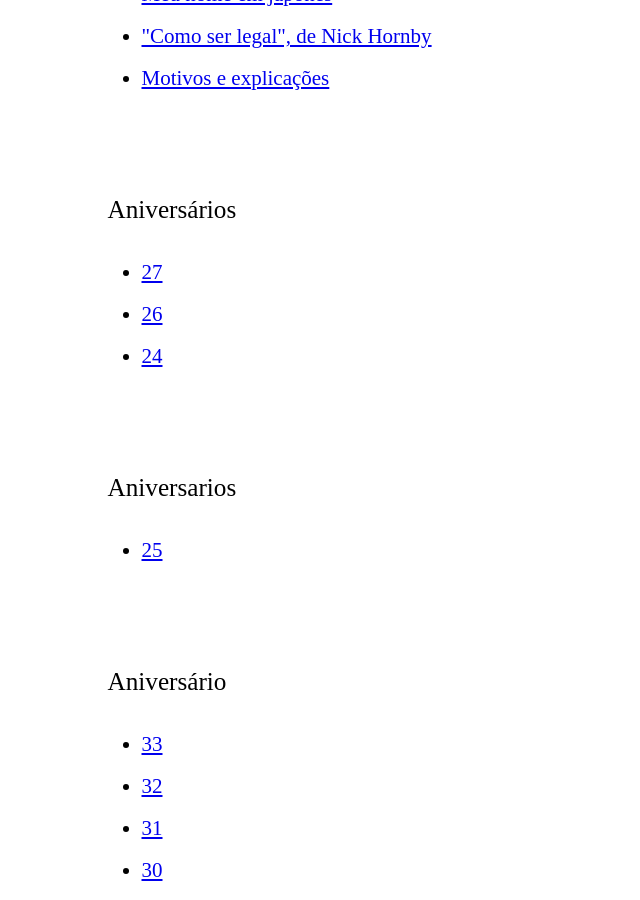
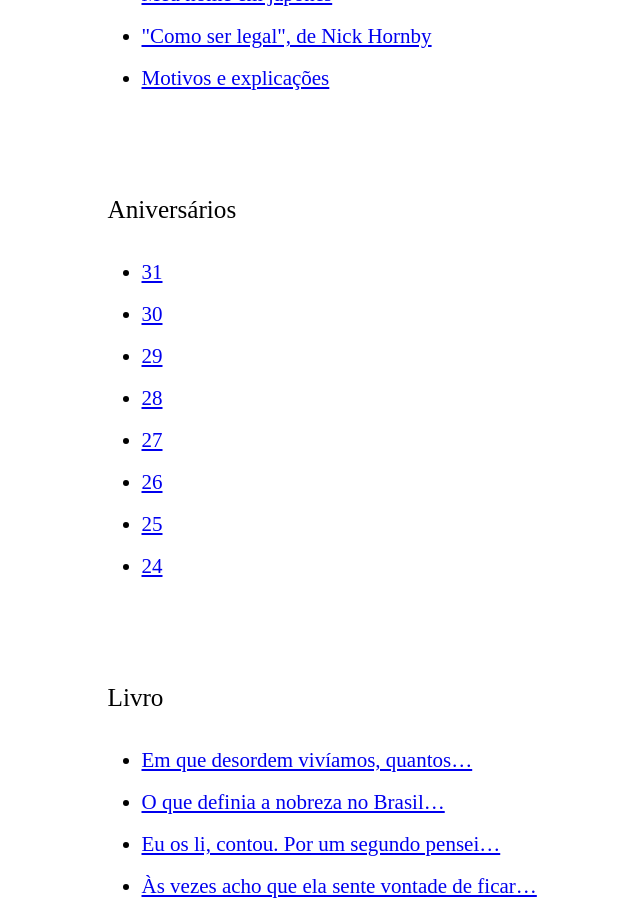
Before and after one commit to rghedin/rghedin.github.io, a Jekyll site: the page built from categories.html, in a window 1280 px wide and 900 px high, scrolled down 3415 px. Shown: the whole window, without its empty margins (207-847 px from the left). Built offline with Jekyll 4.4.1, drawn with Linux system fonts in a browser that asks for light colours; some of the changed text lies outside the part shown.

Commit message:
Correções em categorias.

```diff
--- a/_posts/2011-11-08-25.md
+++ b/_posts/2011-11-08-25.md
@@ -2,7 +2,7 @@
 layout: post
 title: "25"
 date: 2011-11-08 11:36 -0300
-categories: aniversarios
+categories: aniversários
 ---
 Ano passado [escrevi]({{ site.baseurl }}/24/) que, nos 365 dias seguintes, a minha principal meta seria _simplificar a vida_. Comprar e gastar menos, doar e organizar mais, tirar mais tranquilidade dessa equação.
 
--- a/_posts/2014-11-08-28.md
+++ b/_posts/2014-11-08-28.md
@@ -2,7 +2,7 @@
 layout: post
 title: "28"
 date: 2014-11-08 17:58 -02:00
-categories: aniversário
+categories: aniversários
 ---
 Mesmo relapso para a maioria delas, tradições podem ser legais e o esforço para manter essas poucas com que me importo é válido. Há cinco anos escrevo aqui, no dia do meu aniversário (hoje!), uma espécie de reflexão pública, um post umbigocêntrico sobre o que estou fazendo da vida.
 
--- a/_posts/2015-11-08-29.md
+++ b/_posts/2015-11-08-29.md
@@ -2,7 +2,7 @@
 layout: post
 title: "29"
 date: 2015-11-08 14:23 -02:00
-categories: aniversário
+categories: aniversários
 ---
 Morássemos nós em Saturno eu estaria prestes a completar meu primeiro aniversário, mas como nosso único lar ainda é a Terra, hoje eu faço 29 anos. Se isso é muito ou pouco, depende do referencial. (No que realmente importa, como eu me sinto, estou bem, obrigado!)
 
--- a/_posts/2016-11-08-30.md
+++ b/_posts/2016-11-08-30.md
@@ -2,7 +2,7 @@
 layout: post
 title: "30"
 date: 2016-11-08 12:30 -0300
-categories: aniversário
+categories: aniversários
 ---
 Em todos os anos anteriores, sempre tinha algo em mente sobre o que escrever aqui no dia do meu aniversário.
 
--- a/_posts/2017-11-08-31.md
+++ b/_posts/2017-11-08-31.md
@@ -2,7 +2,7 @@
 layout: post
 title: "31"
 date: 2017-11-08 17:15 -0300
-categories: aniversário
+categories: aniversários
 ---
 >"Essas grandes movimentações — trabalho, formação — tomam tempo, então me parece surpreendente, revendo o que passou, o tanto de novidades que eu tinha uns anos atrás nos intervalos entre eles.”
 
```
Also changed, not shown: _posts/2020-01-21-retrato-de-uma-jovem-em-chamas-2019.md (+3 -2 lines).
